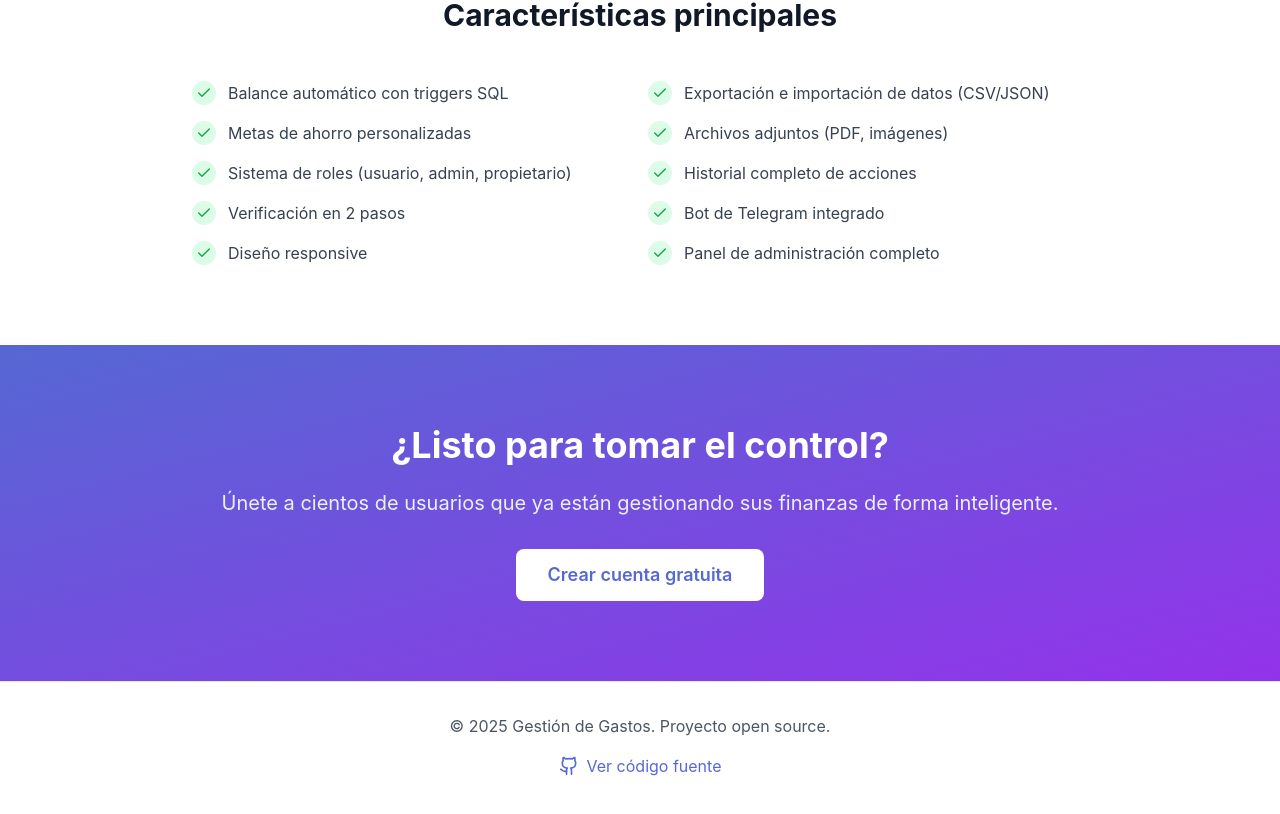
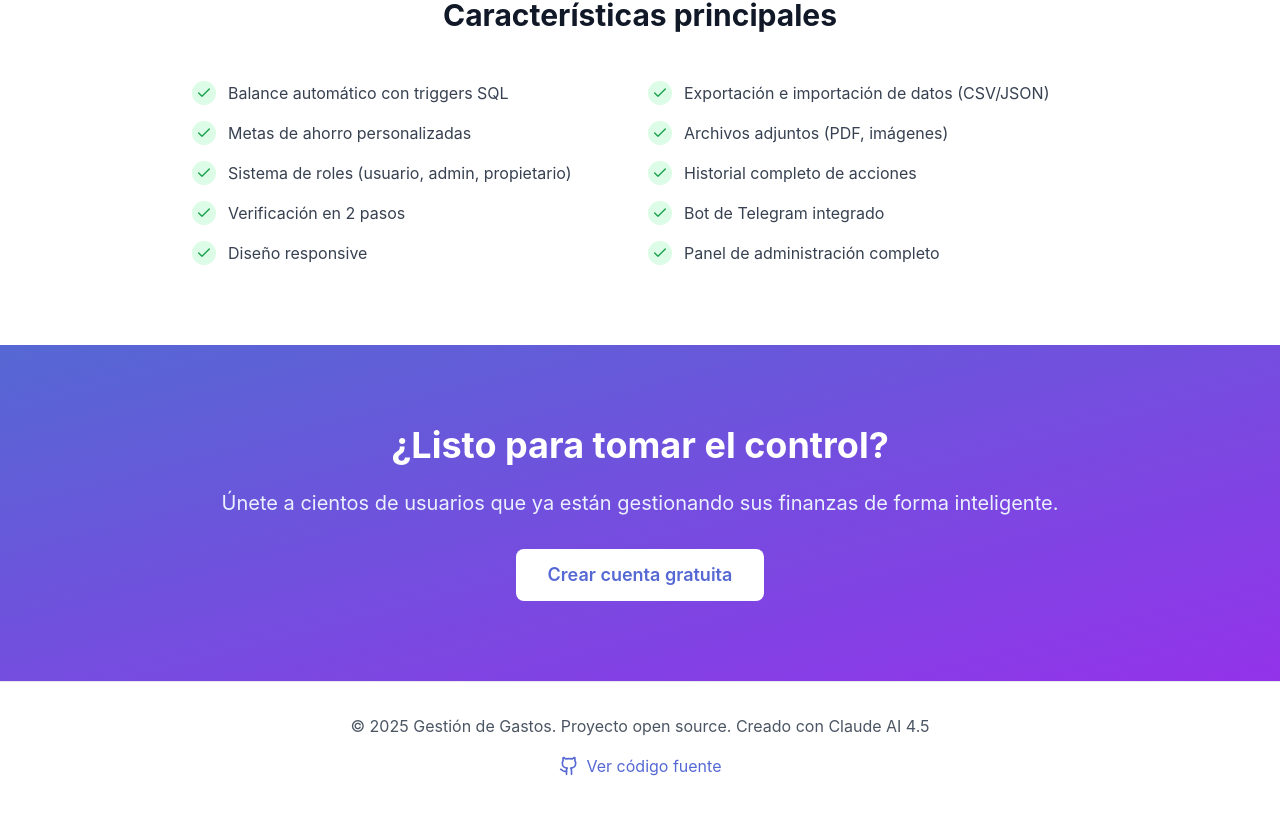
Before and after one commit to alockgoy/gestion-gastos, a React (Vite) app in the folder frontend/: page / in a window 1280 px wide. Shown: the part 1092-1906 px from the top of the page. Built offline with nearby package versions, Linux system fonts and the light colour scheme; no server answers.

Commit message:
feat: Agregar información sobre la creación con Claude AI en el pie de página

```diff
--- a/frontend/src/pages/LandingPage.jsx
+++ b/frontend/src/pages/LandingPage.jsx
@@ -171,7 +171,7 @@ export const LandingPage = () => {
       {/* Footer */}
       <footer className="border-t border-gray-200 py-8 px-4">
         <div className="max-w-7xl mx-auto text-center text-gray-600">
-          <p>© 2025 Gestión de Gastos. Proyecto open source.</p>
+          <p>© 2025 Gestión de Gastos. Proyecto open source. Creado con Claude AI 4.5</p>
           <div className="mt-4">
             <a
               href="https://github.com"
--- a/frontend/src/pages/auth/RegisterPage.jsx
+++ b/frontend/src/pages/auth/RegisterPage.jsx
@@ -1,3 +1,9 @@
+import { useState } from 'react';
+import { Link, useNavigate } from 'react-router-dom';
+import { useAuth } from '../../contexts/AuthContext';
+import { Input } from '../../components/common/Input';
+import { Button } from '../../components/common/Button';
+
 export const RegisterPage = () => {
   const [formData, setFormData] = useState({
     nombre_usuario: '',
```
